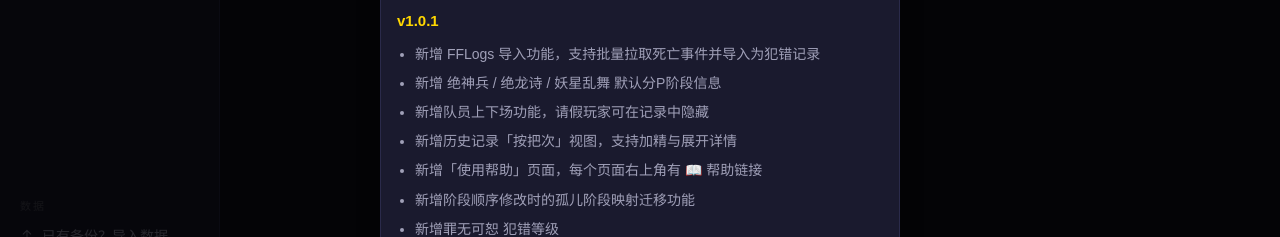
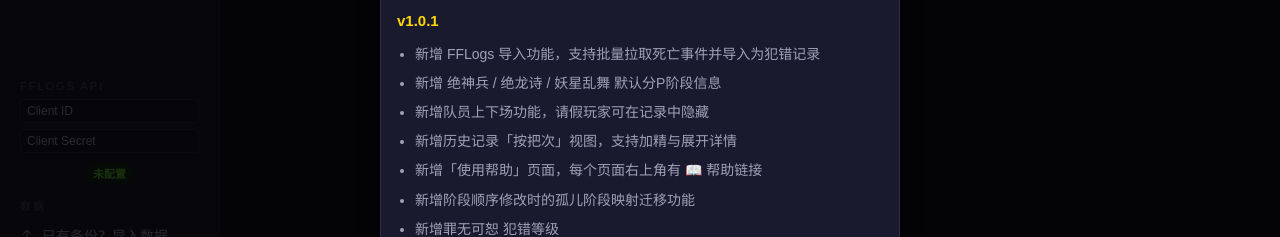
Before and after one commit to spqrwk/ff14-raid-tracker, a Vue app: page /#/settings in a window 1280 px wide. Shown: the part 511-748 px from the top of the page. Built offline with nearby package versions, Linux system fonts and the light colour scheme.

Commit message:
feat: 清空数据含API凭证，初始化侧边栏显示凭证，导入导出含API Key

```diff
--- a/src/views/Onboarding.vue
+++ b/src/views/Onboarding.vue
@@ -24,6 +24,21 @@
           </el-menu-item>
         </el-menu>
         <div class="onboarding-sidebar-bottom">
+          <div class="menu-divider">FFLogs API</div>
+          <div class="sidebar-cred-row">
+            <el-input v-model="clientId" placeholder="Client ID" size="small" class="sidebar-cred-input" />
+          </div>
+          <div class="sidebar-cred-row">
+            <el-input v-model="clientSecret" placeholder="Client Secret" size="small" type="password" class="sidebar-cred-input" show-password />
+          </div>
+          <div class="sidebar-cred-row sidebar-cred-rate">
+            <span class="rate-badge-side" :class="{ warning: rateLimit && rateRemaining < 500, danger: rateLimit && rateRemaining < 100 }">
+              <template v-if="rateLimit">额度 {{ rateRemaining }}/{{ rateLimit.limitPerHour }}</template>
+              <template v-else-if="rateError">{{ rateError }}</template>
+              <template v-else-if="hasCredential">加载额度...</template>
+              <template v-else>未配置</template>
+            </span>
+          </div>
           <div class="menu-divider">数据</div>
           <div class="sidebar-import-link" @click="importVisible = true">
             <el-icon><Upload /></el-icon>
@@ -274,7 +289,11 @@ import { ref, reactive, computed, inject } from 'vue'
 import { ElMessage } from 'element-plus'
 import { useTeamStore, DUTY_PRESETS } from '../stores/teams'
 import { usePlayerStore, ROLES, ROLE_LABELS } from '../stores/players'
+import { useFflogsAuth } from '../composables/useFflogsAuth'
 import FflogsQuery from './FflogsQuery.vue'
+
+const auth = useFflogsAuth()
+const { clientId, clientSecret, rateLimit, rateRemaining, rateError, hasCredential } = auth
 
 const emit = defineEmits(['done'])
 
@@ -578,6 +597,12 @@ async function confirmPlayerImport() {
   color: #ffd700;
 }
 
+.sidebar-cred-row { padding: 3px 0; }
+.sidebar-cred-input :deep(.el-input__wrapper) { background: #141428 !important; box-shadow: 0 0 0 1px #2a2a4a inset !important; }
+.sidebar-cred-rate { padding-top: 6px; text-align: center; }
+.rate-badge-side { font-size: 11px; padding: 3px 8px; border-radius: 999px; background: #1a2a1a; color: #67c23a; font-weight: 600; display: inline-block; }
+.rate-badge-side.warning { background: #2a2510; color: #e6a23c; }
+.rate-badge-side.danger { background: #2a1015; color: #f56c6c; }
 .onboarding-sidebar-bottom .version-text {
   text-align: center;
   color: #404050;
--- a/src/views/Settings.vue
+++ b/src/views/Settings.vue
@@ -497,6 +497,8 @@ async function executeClear() {
   playerStore.persist()
   recordStore.records.splice(0, recordStore.records.length)
   recordStore.persist()
+  // 清空 API 凭证
+  ;['ff14_fflogs_id', 'ff14_fflogs_secret', 'ff14_fflogs_manual_token', 'ff14_fflogs_bind_map'].forEach(k => localStorage.removeItem(k))
 
   clearStep.value = 0
   clearConfirmText.value = ''
```
